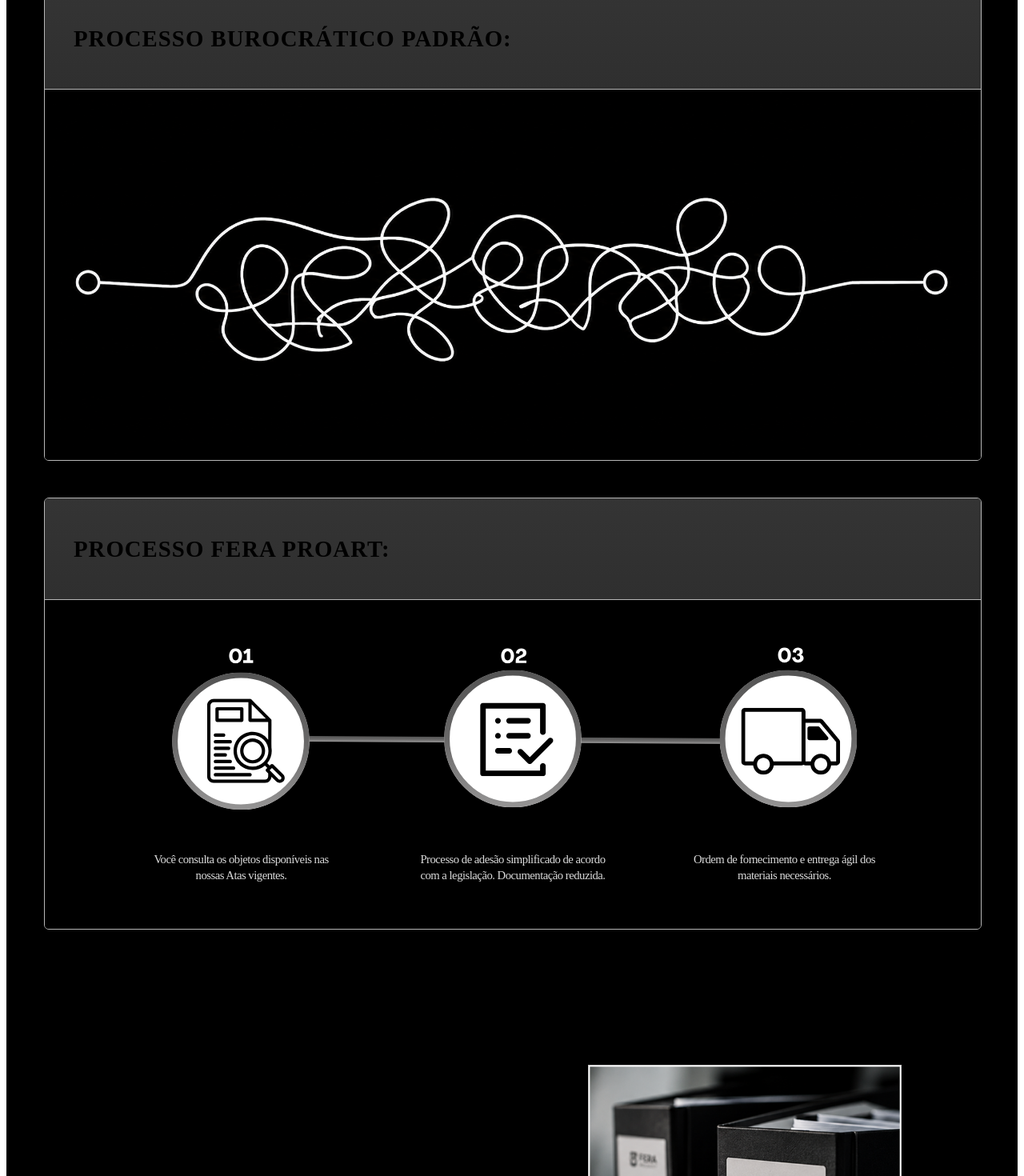
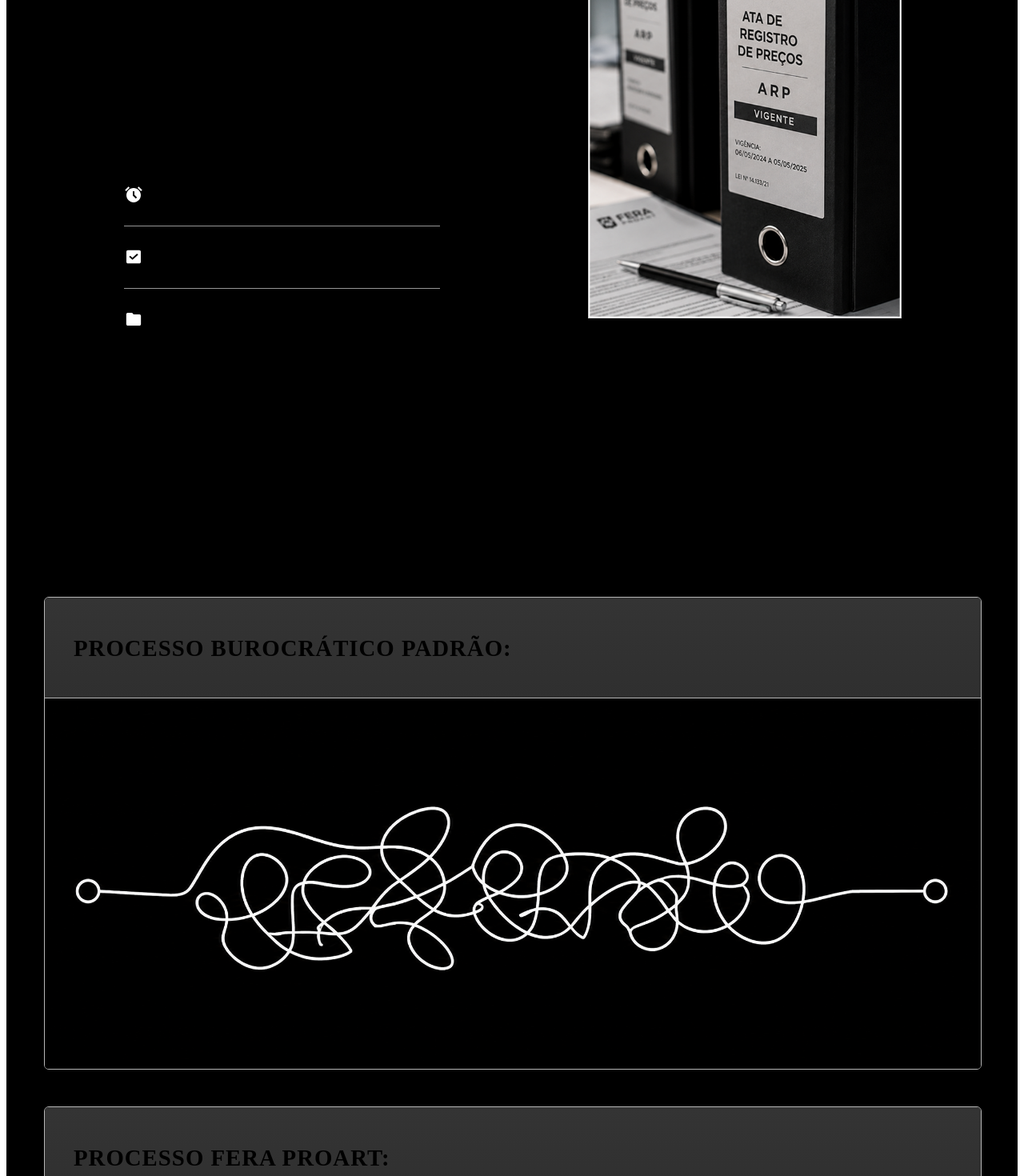
Before and after one commit to leobrasil777-lang/FeraProart-Website, a React (Vite) app: page /licitacao in a window 1280 px wide. Shown: the part 3160-4630 px from the top of the page at 80% size. Built offline with nearby package versions, Linux system fonts and the light colour scheme; the HTML template or start-up script is replaced by a standard one.

Commit message:
Organiza hierarquia das seções da Page Licitação

```diff
--- a/src/pages/Licitacao.tsx
+++ b/src/pages/Licitacao.tsx
@@ -9,8 +9,8 @@
     <>
       <LicitacaoHeroSection />
       <LicitacaoProcessSection />
+      <LicitacaoAgilitySection />
       <LicitacaoProcessComparisonSection />
-      <LicitacaoAgilitySection />
       <LicitacaoContactSection />
     </>
   )
```
